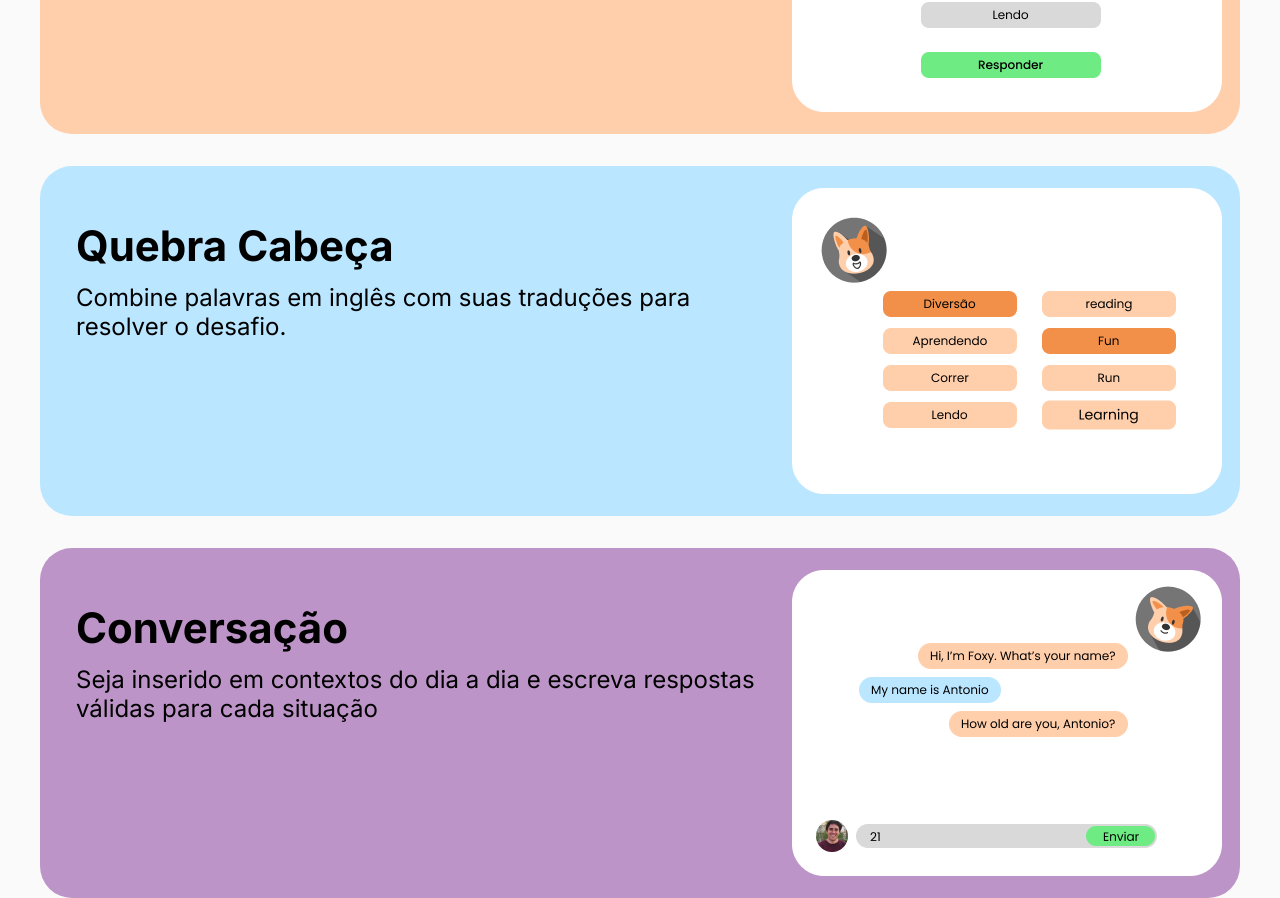
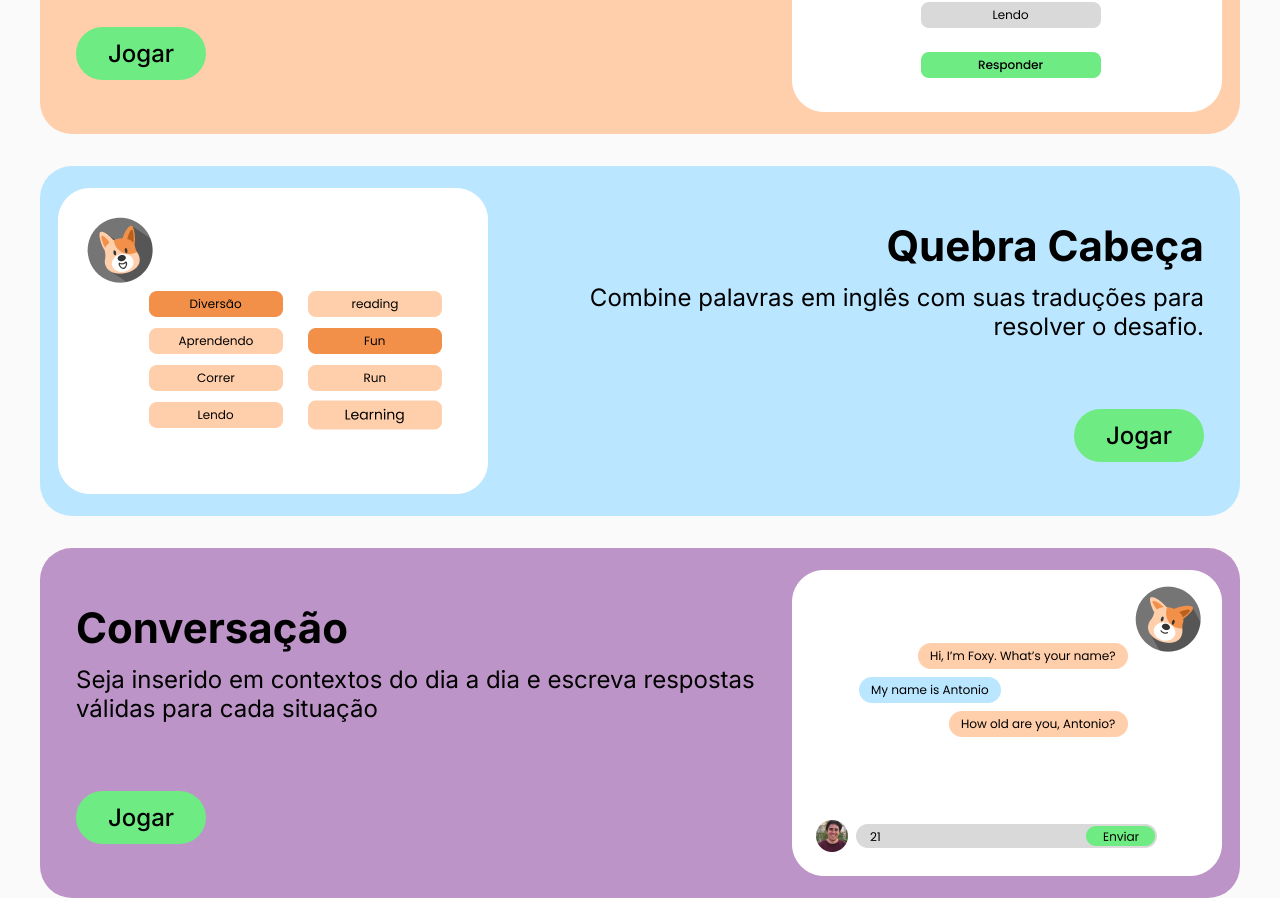
Before and after one commit to limarich/projeto-idiomas-taes, a React (Vite) app: page / in a window 1280 px wide. Shown: the part 1133-2031 px from the top of the page. Built offline with nearby package versions, Linux system fonts and the light colour scheme.

Commit message:
Links adicionados

```diff
--- a/src/components/Button/button.module.css
+++ b/src/components/Button/button.module.css
@@ -10,6 +10,21 @@
   align-items: center;
   justify-content: center;
 
+  cursor: pointer;
+
+  transition: 40ms;
+
+}
+
+.container:hover {
+  filter: brightness(1.1);
+  transform: scale(1.02);
+
+  transition: 40ms;
+}
+
+.container:active {
+  filter: brightness(0.95);
 }
 
 .primary {
--- a/src/pages/Home/components/TrainingBox/index.tsx
+++ b/src/pages/Home/components/TrainingBox/index.tsx
@@ -1,4 +1,6 @@
+import { Button } from "../../../../components/Button";
 import styles from "./training-box.module.css";
+import { Link } from "react-router-dom";
 
 interface TrainingBoxProps {
 	title: string;
@@ -6,14 +8,16 @@ interface TrainingBoxProps {
 	bgColor: "orange" | "blue" | "purple";
 	secondary?: boolean;
 	imgSrc: string;
+	pathname: string;
 }
 
 export function TrainingBox({
 	title,
 	subtitle,
 	bgColor,
-	secondary = true,
+	secondary = false,
 	imgSrc,
+	pathname,
 }: TrainingBoxProps) {
 	const color = () => {
 		if (bgColor === "orange") return "var(--secondary)";
@@ -23,14 +27,26 @@ export function TrainingBox({
 	};
 	return (
 		<div
-			className={`${styles.container} ${secondary ?? styles.secondary}`}
+			className={`${styles.container} ${secondary ? styles.secondary : ""}`}
 			style={{
 				backgroundColor: color(),
 			}}
 		>
-			<div className={styles.content}>
-				<strong>{title}</strong>
-				<p>{subtitle}</p>
+			<div className={`${styles.content} ${secondary ? styles.secondary : ""}`}>
+				<div
+					className={`${styles.gameInfo} ${secondary ? styles.secondary : ""}`}
+				>
+					<strong>{title}</strong>
+					<p className={`${secondary ? styles.secondary : ""}`}>{subtitle}</p>
+				</div>
+				<Link
+					to={pathname}
+					style={{
+						textDecoration: "none",
+					}}
+				>
+					<Button text="Jogar" />
+				</Link>
 			</div>
 			<img src={imgSrc} alt="preview game" />
 		</div>
--- a/src/pages/Home/components/TrainingBox/training-box.module.css
+++ b/src/pages/Home/components/TrainingBox/training-box.module.css
@@ -1,7 +1,7 @@
 .container {
   display: flex;
   justify-content: space-between;
-  align-items: flex-start;
+  align-items: stretch;
 
   border-radius: 32px;
 
@@ -9,12 +9,30 @@
 
 }
 
+.container.secondary {
+  flex-flow: row-reverse;
+  text-align: end;
+}
+
+.content.secondary {
+  align-items: flex-end;
+}
+.content .secondary {
+  align-items: flex-end;
+}
 .content {
   display: flex;
   flex-direction: column;
   align-items: flex-start;
+  justify-content: space-between;
+  padding: 2rem 1.125rem;
+}
+
+.gameInfo {
+  display: flex;
+  flex-direction: column;
+  align-items: flex-start;
   gap: 0.75rem;
-  padding: 2rem 1.125rem;
 }
 
 .content strong {
--- a/src/pages/Home/index.tsx
+++ b/src/pages/Home/index.tsx
@@ -24,6 +24,7 @@ export const Home = () => {
 							subtitle="Escolha a tradução certa para uma palavra especifica"
 							bgColor="orange"
 							imgSrc="./frame-quiz.png"
+							pathname="/quiz"
 						/>
 						<TrainingBox
 							title="Quebra Cabeça"
@@ -31,12 +32,14 @@ export const Home = () => {
 							bgColor="blue"
 							imgSrc="./frame-puzzle.png"
 							secondary
+							pathname="/quiz"
 						/>
 						<TrainingBox
 							title="Conversação"
 							subtitle="Seja inserido em contextos do dia a dia e escreva respostas válidas para cada situação"
 							bgColor="purple"
 							imgSrc="./frame-talk.png"
+							pathname="/quiz"
 						/>
 					</div>
 				</div>
```
